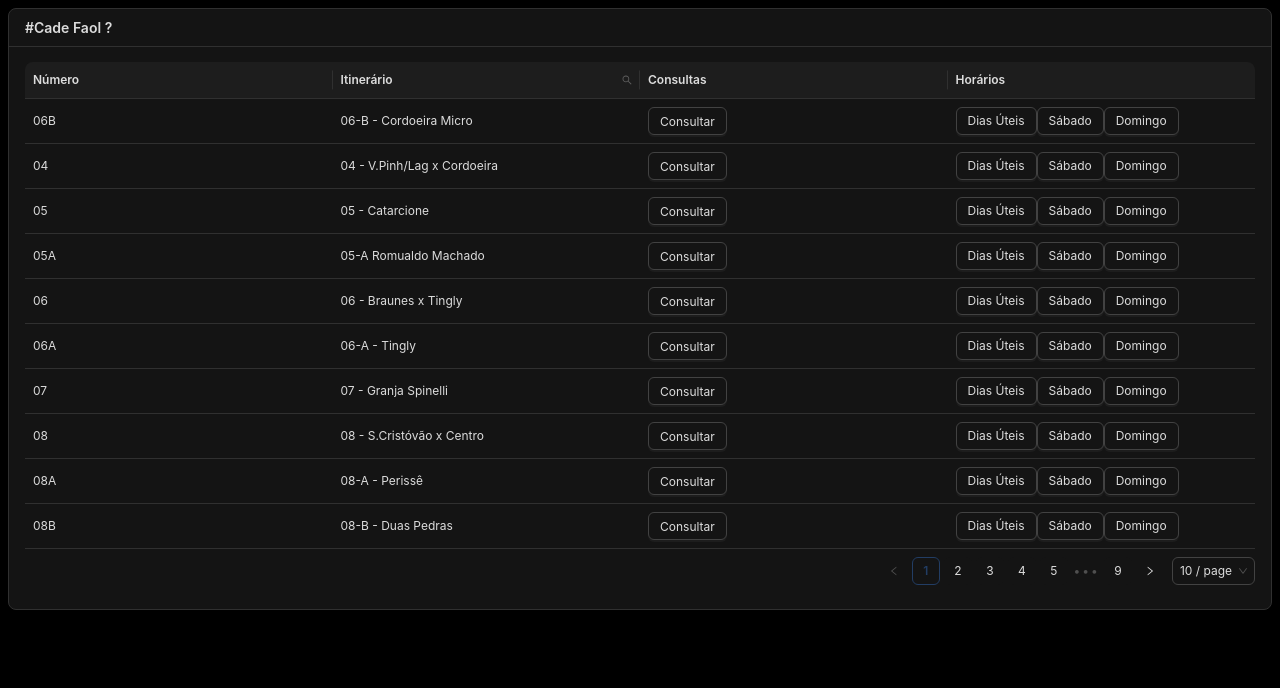
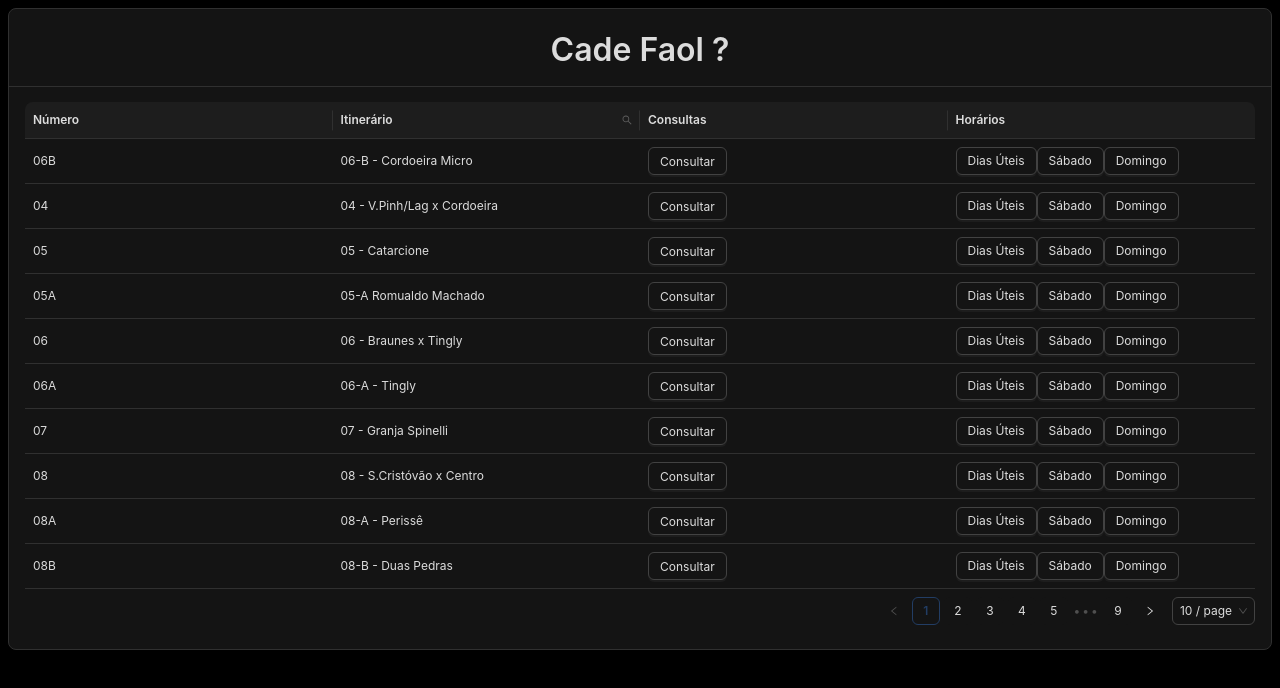
Before and after one commit to ThiagoJurge/lol, a React (Vite) app: page / in a window 1280 px wide. Shown: the top 688 px of the page. Built offline with nearby package versions, Linux system fonts and the light colour scheme.

Commit message:
- Title format changed

```diff
--- a/src/App.jsx
+++ b/src/App.jsx
@@ -1,11 +1,12 @@
 import React from "react";
 import { Card } from "antd";
 import MainTable from "./components/MainTable/MainTable";
+import Title from "antd/es/typography/Title";
 
 function App() {
 
   return (
-    <Card title="#Cade Faol ?">
+    <Card title={<center><Title level={1}>Cade Faol ?</Title></center>}>
       <MainTable />
     </Card>
   );
```
